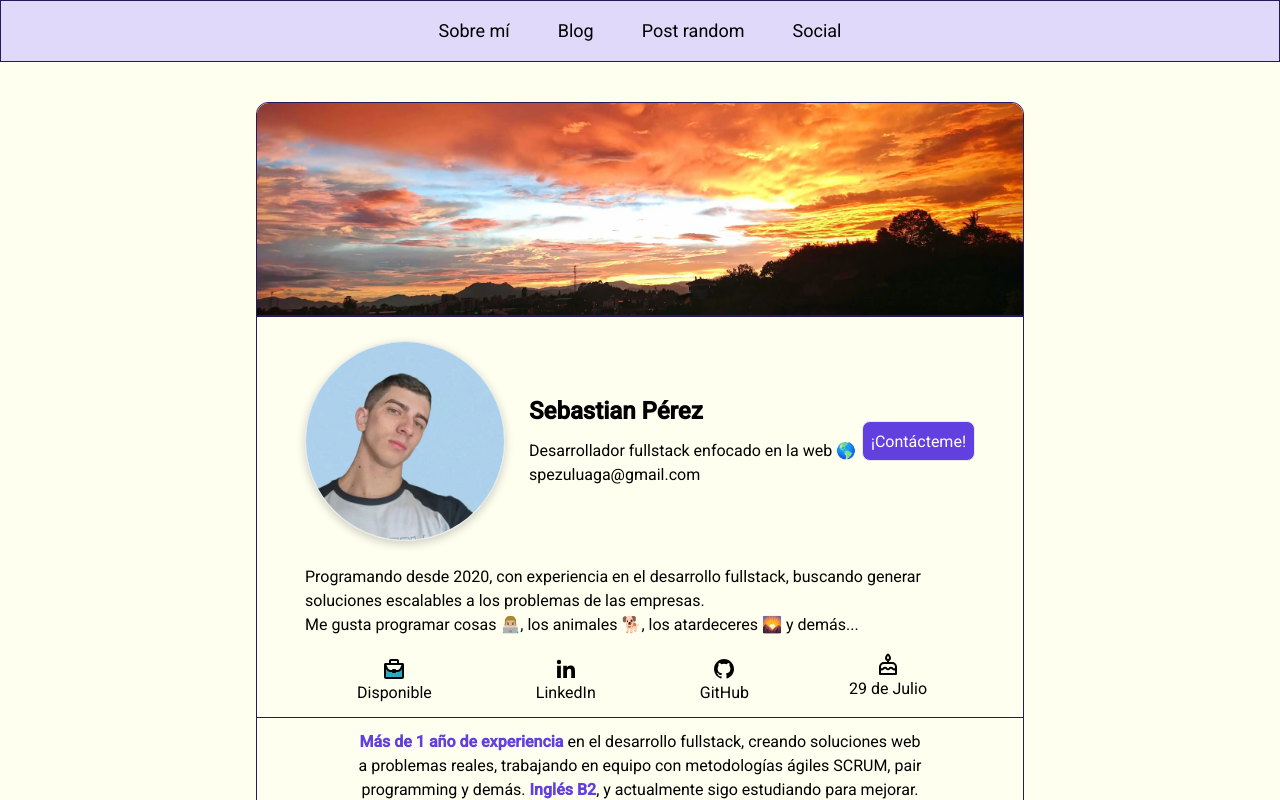
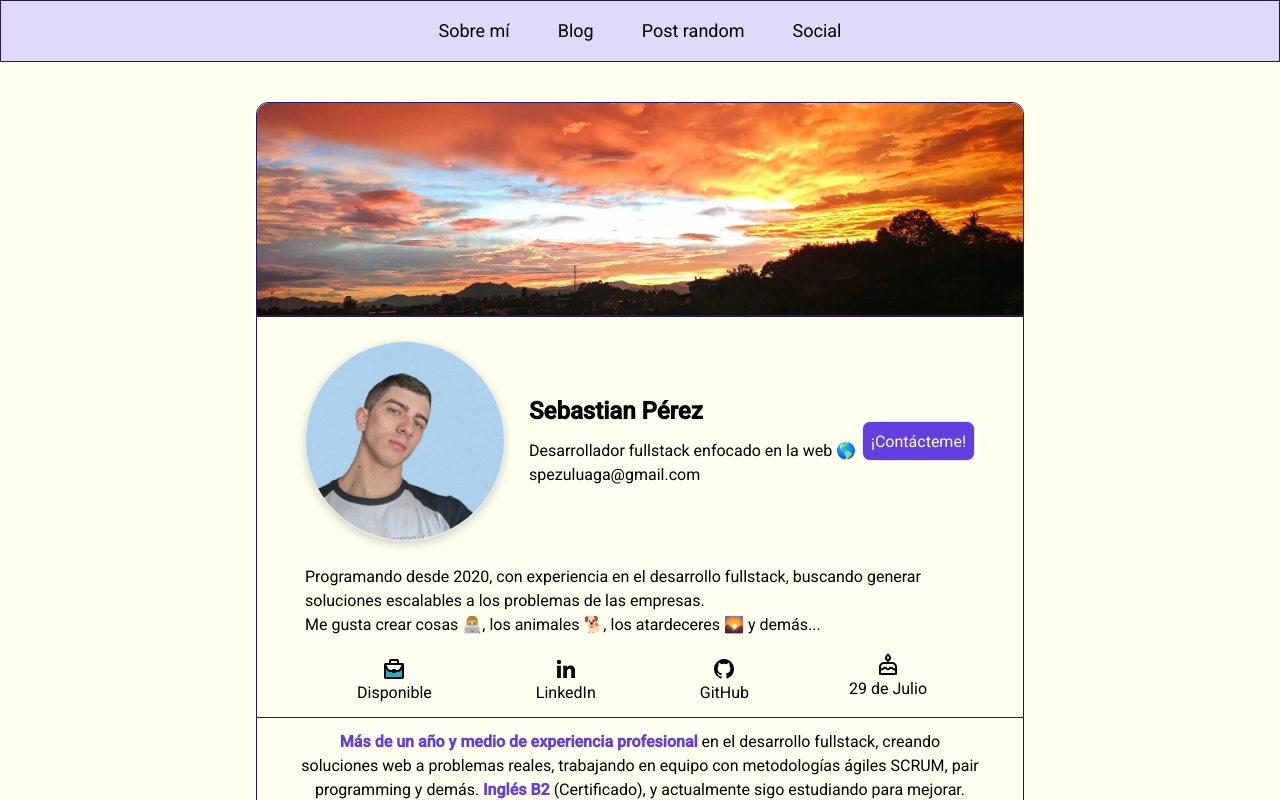
Before and after one commit to Sebastian-pz/blog, a Next.js app: page / in a window 1280 px wide. Shown: the top 800 px of the page. Built offline with nearby package versions, Linux system fonts and the light colour scheme.

Commit message:
feat(main): update years of experience

```diff
--- a/src/app/components/ExtendedInfo/ExtendedInfo.tsx
+++ b/src/app/components/ExtendedInfo/ExtendedInfo.tsx
@@ -3,13 +3,13 @@ export default function ExtendedInfo() {
     <section className="p-3 md:px-5 lg:px-10">
       <p className="text-balance text-center">
         <strong className="text-primary-color-500">
-          Más de 1 año de experiencia{" "}
+          Más de un año y medio de experiencia profesional{" "}
         </strong>
         en el desarrollo fullstack, creando soluciones web a problemas reales,
         trabajando en equipo con metodologías ágiles SCRUM, pair programming y
         demás.
-        <strong className="text-primary-color-500"> Inglés B2</strong>, y
-        actualmente sigo estudiando para mejorar.
+        <strong className="text-primary-color-500"> Inglés B2</strong>{" "}
+        (Certificado), y actualmente sigo estudiando para mejorar.
       </p>
     </section>
   );
--- a/src/app/page.tsx
+++ b/src/app/page.tsx
@@ -55,7 +55,7 @@ export default function MainPage() {
           empresas.
         </p>
         <p>
-          Me gusta programar cosas 👨🏼‍💻, los animales 🐕, los atardeceres 🌄 y
+          Me gusta crear cosas 👨🏼‍💻, los animales 🐕, los atardeceres 🌄 y
           demás...
         </p>
       </section>
```
